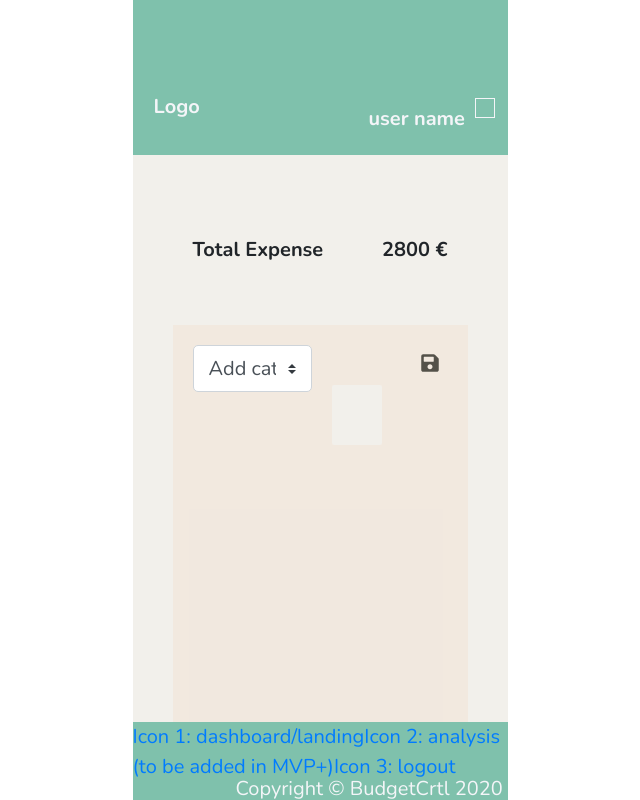
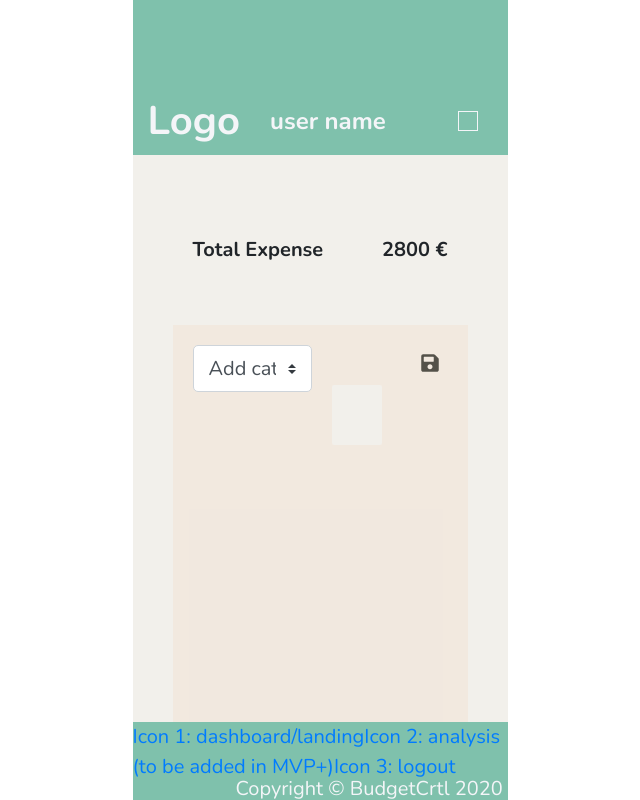
Before and after one commit to BCH-REACT20S-Project-1-Group-2/BCH-REACT20S-Project-1-Group-2.github.io, a React (Create React App) app in the folder frontend/: page /expense in a window 1280 px wide. Shown: the top 800 px of the page, without its empty margins (320-960 px from the left). Built offline with nearby package versions, Linux system fonts and the light colour scheme.

Commit message:
bugfix/frontend-skeleton/component-structure: Header component refactoring

```diff
--- /dev/null
+++ b/frontend/src/components/AppHeader.js
@@ -0,0 +1,23 @@
+import React from "react";
+import { Container, Row, Col } from "react-bootstrap";
+import "../styles/AppHeader.css";
+
+function AppHeader() {
+  return (
+    <Container>
+      <Row className="align-items-center mb-2">
+        <Col>
+          <h1 className="m-0">Logo</h1>
+        </Col>
+        <Col xs={6}>
+          <h3 className="m-0">user name</h3>
+        </Col>
+        <Col>
+          <div className="m-0 userIcon"></div>
+        </Col>
+      </Row>
+    </Container>
+  );
+}
+
+export default AppHeader;
--- a/frontend/src/components/Header.js
+++ b/frontend/src/components/Header.js
@@ -1,23 +1,23 @@
 import React from 'react';
 import { Switch, Route } from 'react-router-dom';
-import '../styles/Header.css';
+import AppHeader from "./AppHeader";
 
 function Header() {
   return (
-    <header>
+    <header style={{
+      height: "155px",
+      display: "flex",
+      alignItems: "flex-end",
+    }}>
       <Switch>
         <Route path="/landing">
-          <div className="logo">Logo</div>
-          <div className="userName">user name</div>
-          <div className="userIcon"></div>
+          <AppHeader />
         </Route>
         <Route path="/expense">
-          <div className="logo">Logo</div>
-          <div className="userName">user name</div>
-          <div className="userIcon"></div>
+          <AppHeader />
         </Route>
         <Route path="/">
-          <div className="welcomeLogo">Logo</div>
+          <h1 className="mx-auto">Logo</h1>
         </Route>
       </Switch>
     </header>
--- a/frontend/src/styles/App.css
+++ b/frontend/src/styles/App.css
@@ -14,8 +14,6 @@
   font-family: 'Nunito', sans-serif !important;
   font-size: 20px !important;
 
-  margin: 0;
-  padding: 0;
   box-sizing: border-box !important;
 }
 
@@ -51,4 +49,9 @@ button:active {
   border-color: var(--secondary-color) !important;
 }
 
+header, footer {
+  background-color: var(--headerFooter-bg-color);
+  color: var(--light-font);
+}
+
 /* All application wide styling go here, e.g. fonts and colors etc */
--- /dev/null
+++ b/frontend/src/styles/AppHeader.css
@@ -0,0 +1,5 @@
+.userIcon {
+    height: 20px;
+    width: 20px;
+    border: 1px solid var(--light-font);
+}
--- a/frontend/src/styles/Header.css
+++ /dev/null
@@ -1,41 +0,0 @@
-header {
-    background-color: var(--headerFooter-bg-color);
-    color: var(--light-font);
-    height: 155px;
-    position: relative;
-}
-
-.logo, .welcomeLogo, .userName, .userIcon {
-    position: absolute;
-}
-
-.logo, .welcomeLogo {
-    font-size: 40px;
-    font-weight: 700;
-    top: 84px;
-}
-
-.logo {
-    padding: 8px;
-    left: 13px;
-}
-
-.welcomeLogo {
-    left: 141px;
-}
-
-.userName {
-    font-size: 20px;
-    font-weight: 700;
-    padding: 6px;
-    top: 98px;
-    left: 230px;
-}
-
-.userIcon {
-    height: 20px;
-    width: 20px;
-    border: 1px solid var(--light-font);
-    top: 98px;
-    left: 342px;
-}
```
